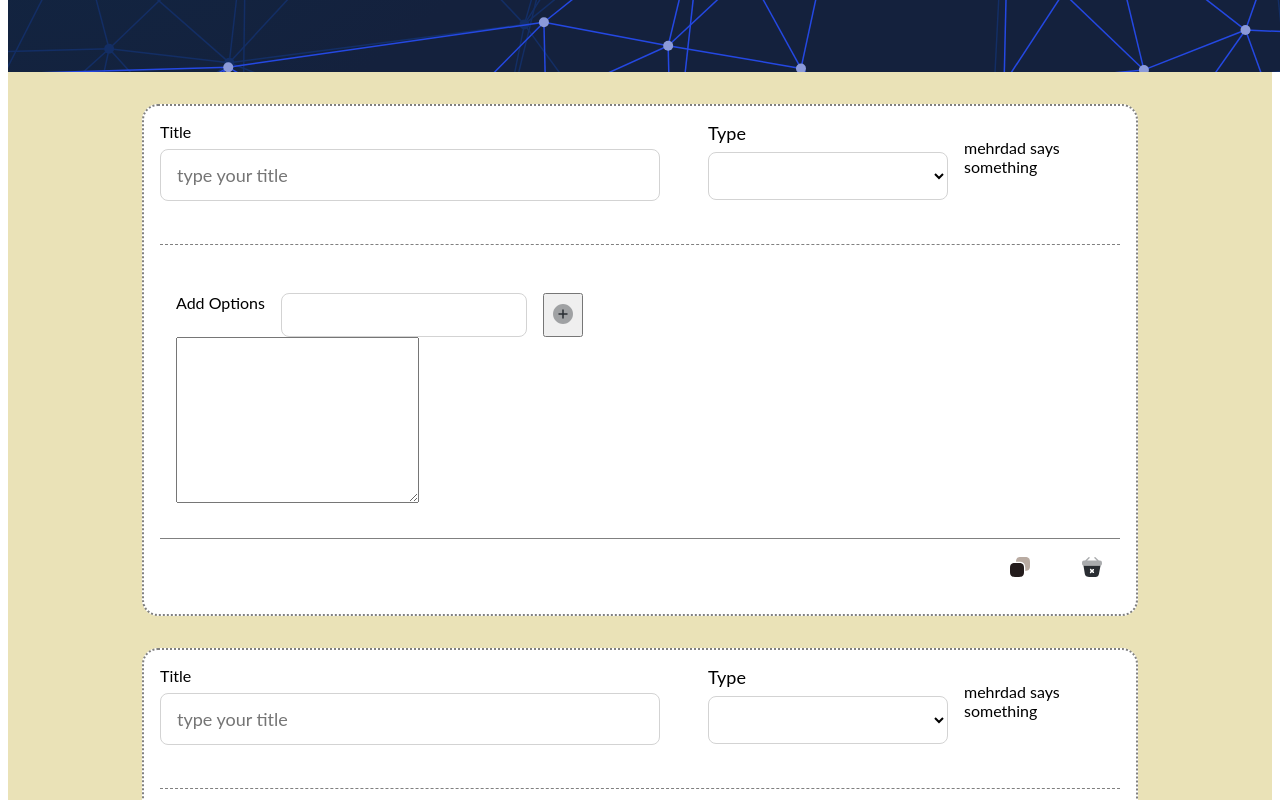
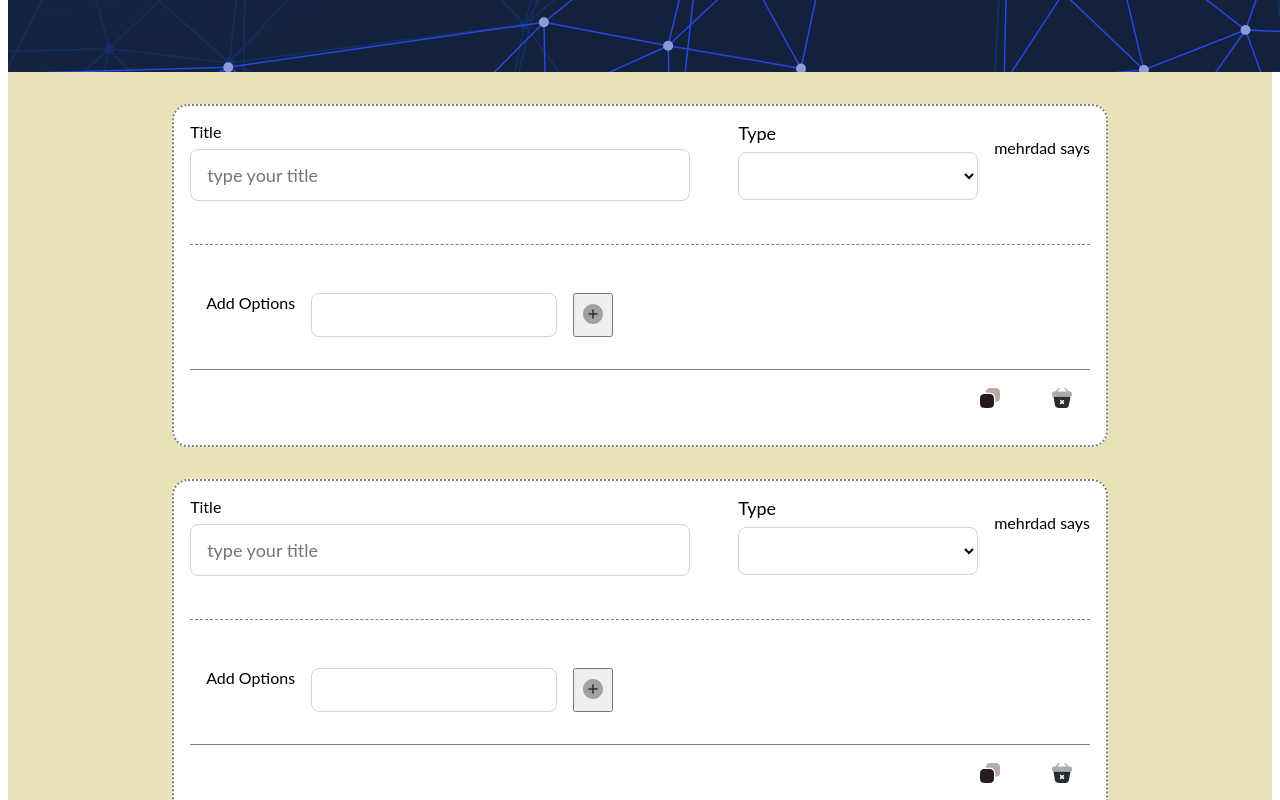
Before and after one commit to mehrdadanvar/googleforms, a Nuxt app: page / in a window 1280 px wide. Shown: the part 520-1320 px from the top of the page. Built offline with nearby package versions, Linux system fonts and the light colour scheme.

Commit message:
started on setting all script tags to setup format

```diff
--- a/components/Block.vue
+++ b/components/Block.vue
@@ -3,7 +3,7 @@
     <questionHead />
     <div class="body">
       <MasterRadio />
-      <MainShortanswer />
+      <!-- <MainShortanswer /> -->
     </div>
     <div class="tail">
       <questionFooter />
--- a/components/questionHead.vue
+++ b/components/questionHead.vue
@@ -1,25 +1,12 @@
 <template>
   <div class="question-head">
     <questionTitle />
-    <questionType @sendup="somemethod" />
-    <p>mehrdad says {{ child }}</p>
+    <questionType />
+    <p>mehrdad says</p>
   </div>
 </template>
 
-<script>
-  export default {
-    setup() {
-      let child = ref("something");
-      function somemethod() {
-        console.log(sendup);
-      }
-      return {
-        child,
-        somemethod,
-      };
-    },
-  };
-</script>
+<script setup></script>
 
 <style>
   .question-head {
--- a/pages/Responses.vue
+++ /dev/null
@@ -1,7 +0,0 @@
-<template></template>
-
-<script>
-  export default {};
-</script>
-
-<style></style>
```
Also changed, not shown: components/questionType.vue (+1 -15 lines).
